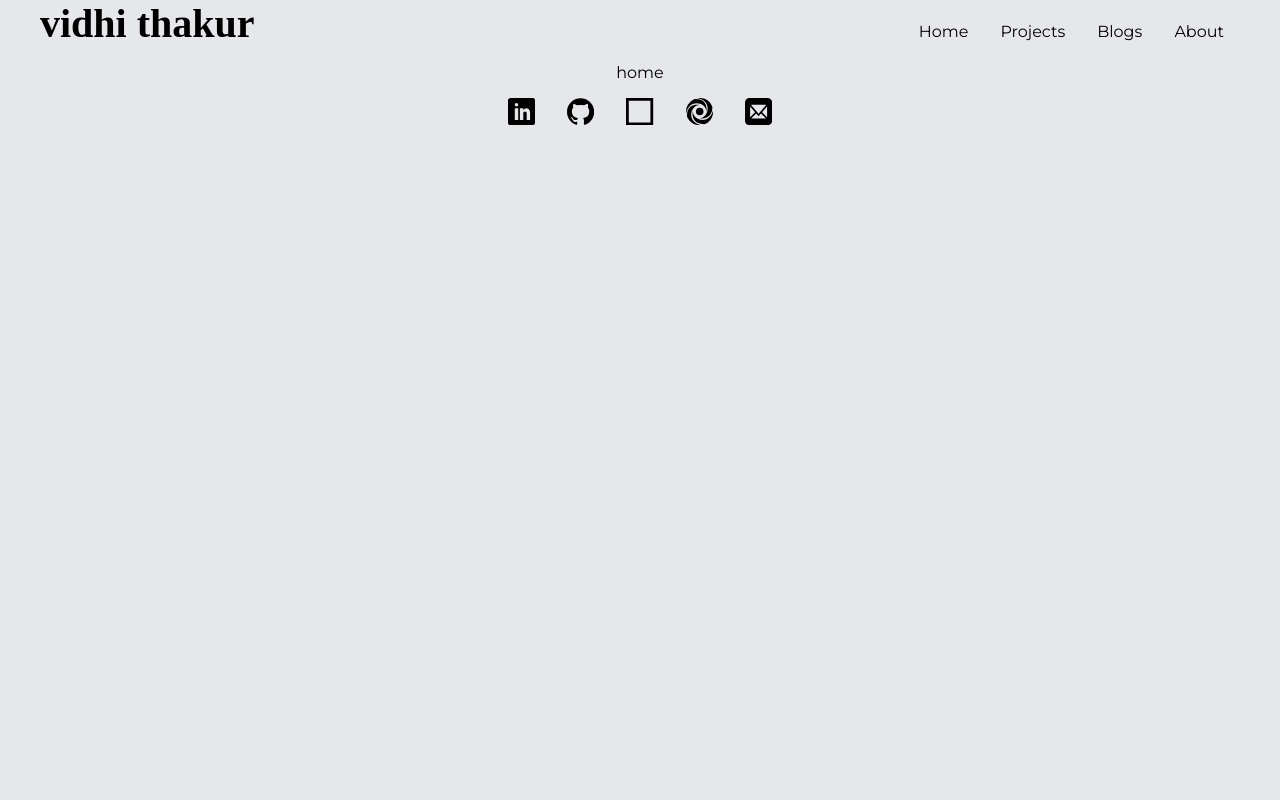
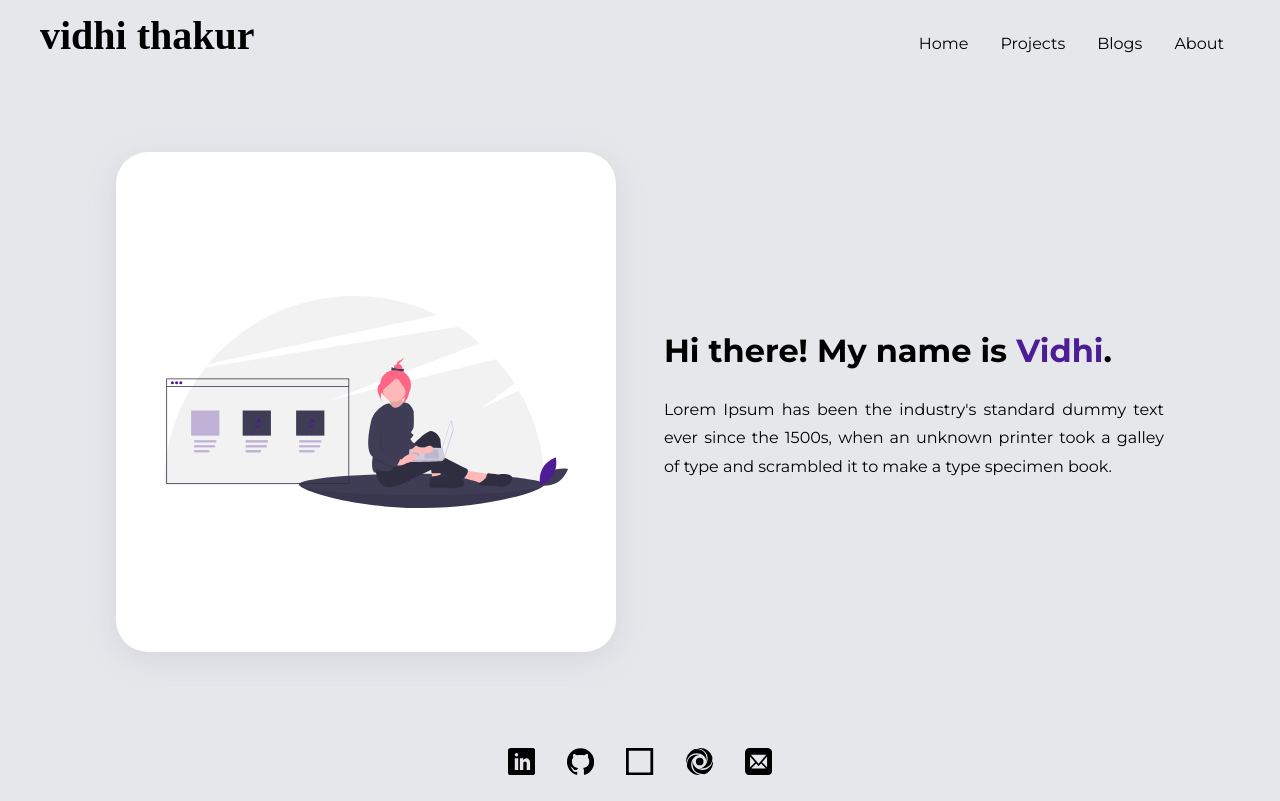
Before and after one commit to vidhi-thakur/My_portfolio, a React (Create React App) app in the folder my-portfolio/: page / in a window 1280 px wide. Built offline with nearby package versions, Linux system fonts and the light colour scheme; a web font is replaced by a local one.

Commit message:
ADDED HOME PAGE
-added home page (top section) in portfolio
-styled home page

```diff
--- a/my-portfolio/src/App.js
+++ b/my-portfolio/src/App.js
@@ -2,6 +2,7 @@ import './App.css';
 import Footer from './components/Footer';
 import Header from './components/Header';
 import { BrowserRouter as Router, Switch, Route } from 'react-router-dom'
+import Home from './pages/Home';
 
 function App() {
   return (
@@ -10,7 +11,7 @@ function App() {
         <Header />
         <Switch>
           <Route path="/" exact>
-            home
+            <Home />
           </Route>
           <Route path="/projects">
             projects
--- a/my-portfolio/src/index.css
+++ b/my-portfolio/src/index.css
@@ -4,6 +4,7 @@
   margin: 0;
   box-sizing: border-box;
   font-family: 'Montserrat', sans-serif;
+  line-height: 1.8;
 }
 
 a {
@@ -20,3 +21,15 @@ a {
   display: flex;
   flex-direction: column;
 }
+
+.fs-4 {
+  font-size: 2rem;
+}
+
+.mb-1 {
+  margin-bottom: 1rem;
+}
+
+.text-primary {
+  color: var(--primary-dark);
+}
--- /dev/null
+++ b/my-portfolio/src/pages/Home.css
@@ -0,0 +1,24 @@
+.home {
+    margin: 5rem 0px;
+}
+
+.home-page-image {
+    height: 500px;
+    width: 500px;
+    background-color: white;
+    padding: 0px 3rem;
+    border-radius: 2rem;
+    object-fit: contain;
+    box-shadow: rgb(152 152 158 / 20%) 0px 7px 29px 0px;
+}
+
+.home-section1 {
+    justify-content: center;
+    align-items: center;
+}
+
+.home-page-info {
+    margin-left: 3rem;
+    text-align: justify;
+    width: 500px;
+}
--- /dev/null
+++ b/my-portfolio/src/pages/Home.js
@@ -0,0 +1,19 @@
+import React from 'react'
+import './Home.css'
+import homePageImage from '../images/home-page.svg'
+
+function Home() {
+    return (
+        <div className="home">
+            <section className="home-section1 -flex-row">
+                <img className="home-page-image" src={homePageImage} alt="home page" />
+                <section className="home-page-info">
+                    <h1 className="fs-4 mb-1">Hi there! My name is <span className="text-primary">Vidhi</span>.</h1>
+                    <p>Lorem Ipsum has been the industry's standard dummy text ever since the 1500s, when an unknown printer took a galley of type and scrambled it to make a type specimen book.</p>
+                </section>
+            </section>
+        </div>
+    )
+}
+
+export default Home
```
